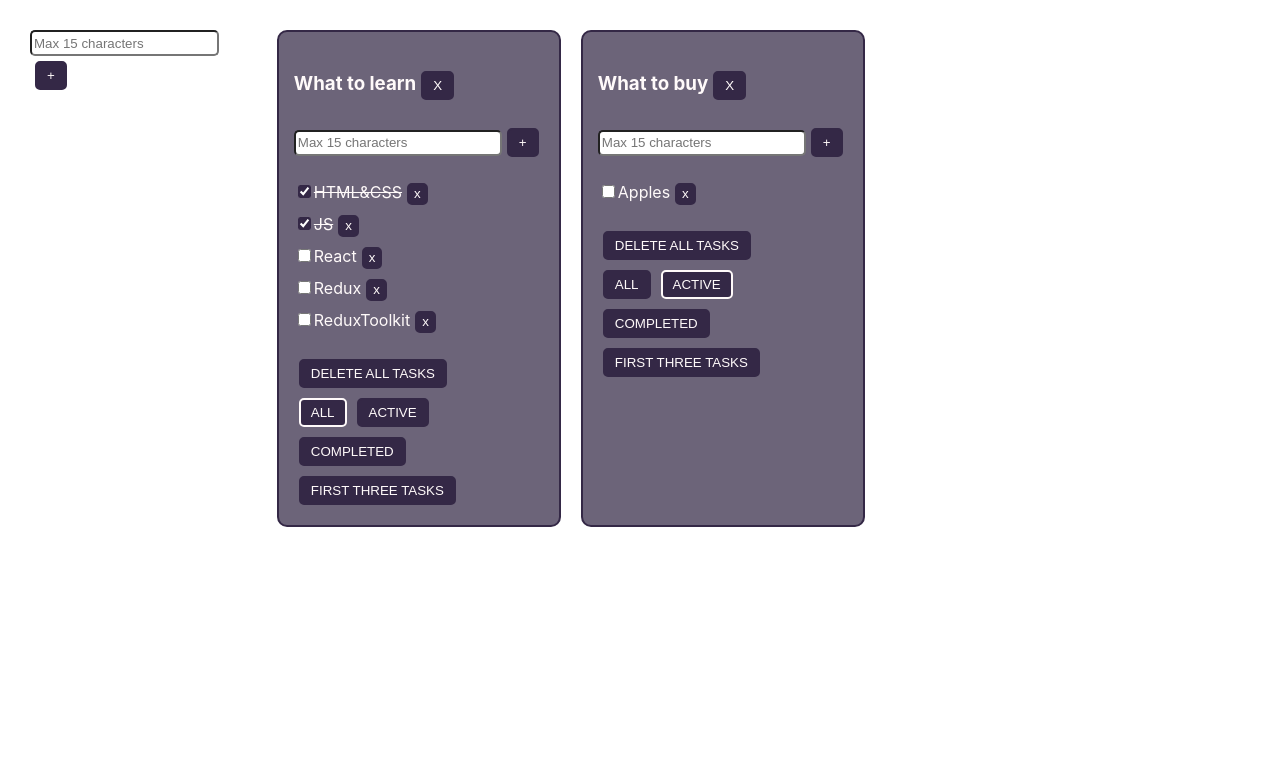
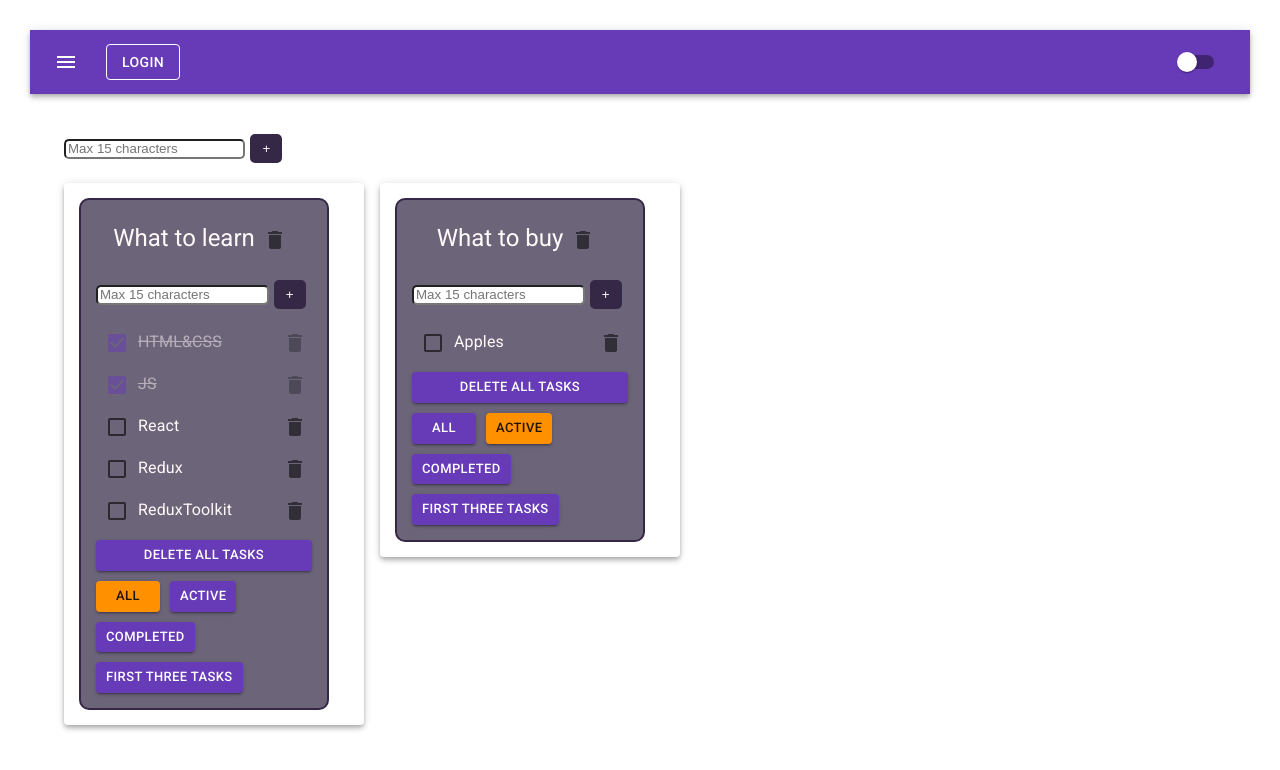
Before and after one commit to Renata-And/todo-list, a React (Create React App) app: page / in a window 1280 px wide. Shown: the top 770 px of the page. Built offline with nearby package versions, Linux system fonts and the light colour scheme.

Commit message:
Migrate project to Material UI

```diff
--- a/public/index.html
+++ b/public/index.html
@@ -24,6 +24,13 @@
       work correctly both with client-side routing and a non-root public URL.
       Learn how to configure a non-root public URL by running `npm run build`.
     -->
+    <link rel="preconnect" href="https://fonts.googleapis.com" />
+    <link rel="preconnect" href="https://fonts.gstatic.com" crossorigin />
+    <link
+      rel="stylesheet"
+      href="https://fonts.googleapis.com/css2?family=Roboto:wght@300;400;500;700&display=swap"
+    />
+
     <title>React App</title>
   </head>
   <body>
--- a/src/App.tsx
+++ b/src/App.tsx
@@ -1,8 +1,15 @@
-import React, { useState } from 'react';
+import React, {useState} from 'react';
 import './App.css';
-import { TaskType, Todolist } from './components/Todolist';
-import { v1 } from 'uuid';
-import { AddItemForm } from './components/AddItemForm';
+import {TaskType, Todolist} from './components/Todolist';
+import {v1} from 'uuid';
+import {AddItemForm} from './components/AddItemForm';
+import AppBar from '@mui/material/AppBar';
+import Toolbar from '@mui/material/Toolbar';
+import Button from '@mui/material/Button';
+import IconButton from '@mui/material/IconButton';
+import MenuIcon from '@mui/icons-material/Menu';
+import {Container, createTheme, CssBaseline, Grid2, Paper, Switch, ThemeProvider} from '@mui/material';
+import {orange, deepPurple} from '@mui/material/colors';
 
 export type TodolistType = {
     id: string
@@ -32,17 +39,16 @@ function App() {
     ])
     const [tasks, setTasks] = useState<TaskState>({
         [todolistId_1]: [
-      { id: v1(), isDone: true, title: 'HTML&CSS' },
-      { id: v1(), isDone: true, title: 'JS' },
-      { id: v1(), isDone: false, title: 'React' },
-      { id: v1(), isDone: false, title: 'Redux' },
-      { id: v1(), isDone: false, title: 'ReduxToolkit' },
+            {id: v1(), isDone: true, title: 'HTML&CSS'},
+            {id: v1(), isDone: true, title: 'JS'},
+            {id: v1(), isDone: false, title: 'React'},
+            {id: v1(), isDone: false, title: 'Redux'},
+            {id: v1(), isDone: false, title: 'ReduxToolkit'},
         ],
         [todolistId_2]: [
-      { id: v1(), isDone: true, title: 'Milk' },
-      { id: v1(), isDone: true, title: 'Bread' },
-      { id: v1(), isDone: false, title: 'Apples' },
-
+            {id: v1(), isDone: true, title: 'Milk'},
+            {id: v1(), isDone: true, title: 'Bread'},
+            {id: v1(), isDone: false, title: 'Apples'},
         ],
     });
 
@@ -61,7 +67,7 @@ function App() {
         });
     }
     const addTask = (taskTitle: string, todolistId: string) => {
-    const newTask = { id: v1(), isDone: false, title: taskTitle }
+        const newTask = {id: v1(), isDone: false, title: taskTitle}
         setTasks({
             ...tasks,
             [todolistId]: [newTask, ...tasks[todolistId]]
@@ -70,25 +76,25 @@ function App() {
     const setTaskNewStatus = (taskId: string, isDone: boolean, todolistId: string) => {
         setTasks({
             ...tasks,
-      [todolistId]: tasks[todolistId].map(t => t.id === taskId ? { ...t, isDone } : t)
+            [todolistId]: tasks[todolistId].map(t => t.id === taskId ? {...t, isDone} : t)
         });
     }
     const changeTaskTitle = (taskId: string, title: string, todolistId: string) => {
         setTasks({
             ...tasks,
-      [todolistId]: tasks[todolistId].map(t => t.id === taskId ? { ...t, title } : t)
+            [todolistId]: tasks[todolistId].map(t => t.id === taskId ? {...t, title} : t)
         });
     }
 
     // Lists
     const changeTodolistFilter = (newFilter: FilterValuesType, todolistId: string) => {
         setTodolists(
-      todolists.map(tl => tl.id === todolistId ? { ...tl, filter: newFilter } : tl)
+            todolists.map(tl => tl.id === todolistId ? {...tl, filter: newFilter} : tl)
         )
     };
     const changeTodolistTitle = (title: string, todolistId: string) => {
         setTodolists(
-      todolists.map(tl => tl.id === todolistId ? { ...tl, title } : tl)
+            todolists.map(tl => tl.id === todolistId ? {...tl, title} : tl)
         )
     };
     const deleteTodolist = (todolistId: string) => {
@@ -103,12 +109,47 @@ function App() {
             filter: 'all'
         }
         setTodolists([...todolists, newTodolist]);
-    setTasks({ ...tasks, [todolistId]: [] })
+        setTasks({...tasks, [todolistId]: []})
+    }
+
+    const [isDark, setIsDark] = useState(false)
+
+    const theme = createTheme({
+        palette: {
+            primary: deepPurple,
+            secondary: orange,
+            mode: isDark ? 'dark' : 'light'
+        },
+    })
+
+    const onChangeHandler = () => {
+        setIsDark(prev => !prev)
     }
 
     return (
-    <div className='App'>
-      <AddItemForm addItem={addTodolist} />
+        <div className="App">
+            <ThemeProvider theme={theme}>
+                <CssBaseline/>
+                <AppBar position="static">
+                    <Toolbar>
+                        <IconButton
+                            size="large"
+                            edge="start"
+                            color="inherit"
+                            aria-label="menu"
+                            sx={{mr: 2}}
+                        >
+                            <MenuIcon/>
+                        </IconButton>
+                        <Button color="inherit" variant="outlined">Login</Button>
+                        <Switch sx={{marginLeft: 'auto'}} onChange={onChangeHandler}/>
+                    </Toolbar>
+                </AppBar>
+                <Container>
+                    <Grid2 container sx={{p: '15px 0'}}>
+                        <AddItemForm addItem={addTodolist}/>
+                    </Grid2>
+                    <Grid2 container spacing={2}>
                         {
                             todolists.map(tl => {
                                 let filteredTasks: TaskType[] = tasks[tl.id];
@@ -123,7 +164,10 @@ function App() {
                                         filteredTasks = filteredTasks.filter((t, i) => i === 0 || i === 1 || i === 2)
                                         break;
                                 }
-          return <Todolist
+                                return (
+                                    <Grid2 sx={{width: '300px'}}>
+                                        <Paper elevation={4} sx={{p: '15px'}}>
+                                            <Todolist
                                                 key={tl.id}
                                                 listId={tl.id}
                                                 listFilter={tl.filter}
@@ -138,8 +182,14 @@ function App() {
                                                 changeTodolistTitle={changeTodolistTitle}
                                                 deleteTodolist={deleteTodolist}
                                             />
+                                        </Paper>
+                                    </Grid2>
+                                )
                             })
                         }
+                    </Grid2>
+                </Container>
+            </ThemeProvider>
         </div>
     );
 }
--- a/src/components/Todolist.tsx
+++ b/src/components/Todolist.tsx
@@ -1,8 +1,14 @@
-import React, { ChangeEvent, KeyboardEvent, useState } from 'react'
-import { Button } from './Button'
+import { ChangeEvent } from 'react'
 import { FilterValuesType } from '../App'
 import { AddItemForm } from './AddItemForm'
 import { EditableSpan } from './EditableSpan'
+import Button from '@mui/material/Button'
+import IconButton from '@mui/material/IconButton'
+import DeleteIcon from '@mui/icons-material/Delete'
+import Checkbox from '@mui/material/Checkbox';
+import List from '@mui/material/List';
+import ListItem from '@mui/material/ListItem';
+import { Box, Grid2, Typography } from '@mui/material'
 
 type TodolistPropsType = {
   listId: string
@@ -30,7 +36,7 @@ export const Todolist = ({ listId, title, listFilter, addTask, deleteAllTasks, r
   const tasksList: JSX.Element = tasks.length === 0
     ? <p>Tasks list is empty</p>
     : (
-      <ul className='tasks'>
+      <List className='tasks'>
         {tasks.map((t: TaskType) => {
           const removeTaskHandler = () => removeTask(t.id, listId);
           const setTaskNewStatusHandler = (e: ChangeEvent<HTMLInputElement>) => setTaskNewStatus(t.id, e.currentTarget.checked, listId);
@@ -38,23 +44,22 @@ export const Todolist = ({ listId, title, listFilter, addTask, deleteAllTasks, r
             changeTaskTitle(t.id, title, listId)
           }
           return (
-            <li key={t.id}>
-              <input
-                className='checkbox'
-                type="checkbox"
-                checked={t.isDone}
-                onChange={setTaskNewStatusHandler}
-              />
+            <ListItem
+              key={t.id}
+              sx={{ justifyContent: 'space-between', opacity: t.isDone ? 0.5 : 1 }}
+              disablePadding
+            >
+              <Box>
+                <Checkbox checked={t.isDone} onChange={setTaskNewStatusHandler} />
                 <EditableSpan title={t.title} changeTitle={changeTaskTitleHandler} className={t.isDone ? 'titleDone' : ''} />
-              <Button
-                className={'remove-button'}
-                title={'x'}
-                onClick={removeTaskHandler}
-              />
-            </li>
+              </Box>
+              <IconButton aria-label="delete" onClick={removeTaskHandler} size='small'>
+                <DeleteIcon />
+              </IconButton>
+            </ListItem>
           )
         })}
-      </ul>
+      </List>
     )
 
   const addTaskHandler = (taskTitle: string) => addTask(taskTitle, listId);
@@ -69,40 +74,47 @@ export const Todolist = ({ listId, title, listFilter, addTask, deleteAllTasks, r
 
   return (
     <div className='todolist'>
-      <h3>
+      <Typography variant="h5" component="h3" textAlign={'center'} style={{ margin: '5px 0 15px 0' }}>
         <EditableSpan title={title} changeTitle={changeTodolistTitleHandler} />
-        <Button title={'x'} onClick={() => deleteTodolist(listId)} />
-      </h3>
+        <IconButton aria-label="delete" onClick={() => deleteTodolist(listId)}>
+          <DeleteIcon />
+        </IconButton>
+      </Typography>
       <AddItemForm addItem={addTaskHandler} />
       {tasksList}
-      <div>
+      <Box display={'flex'} flexDirection={'column'} gap={'10px'}>
         <Button
-          title={'Delete all tasks'}
+          variant='contained'
+          size='small'
           onClick={deleteAllTasksHandler}
-        />
-      </div>
-      <div>
+        >Delete all tasks</Button>
+        <Box display={'flex'} gap={'10px'} flexWrap={'wrap'}>
           <Button
-          className={listFilter === 'all' ? 'button-active' : ''}
-          title={'All'}
+            variant='contained'
+            size='small'
+            color={listFilter === 'all' ? 'secondary' : 'primary'}
             onClick={() => changeTodolistFilterTaskHandler('all')}
-        />
+          >All</Button>
           <Button
-          className={listFilter === 'active' ? 'button-active' : ''}
-          title={'Active'}
+            variant='contained'
+            size='small'
+            color={listFilter === 'active' ? 'secondary' : 'primary'}
             onClick={() => changeTodolistFilterTaskHandler('active')}
-        />
+          >Active</Button>
           <Button
-          className={listFilter === 'completed' ? 'button-active' : ''}
-          title={'Completed'}
+            variant='contained'
+            size='small'
+            color={listFilter === 'completed' ? 'secondary' : 'primary'}
             onClick={() => changeTodolistFilterTaskHandler('completed')}
-        />
+          >Completed</Button>
           <Button
-          className={listFilter === 'firstThree' ? 'button-active' : ''}
-          title={'First three tasks'}
+            variant='contained'
+            size='small'
+            color={listFilter === 'firstThree' ? 'secondary' : 'primary'}
             onClick={() => changeTodolistFilterTaskHandler('firstThree')}
-        />
-      </div>
+          >First three tasks</Button>
+        </Box>
+      </Box>
     </div>
   )
 }
```
Lines whose indentation alone changed are shown as unchanged.
